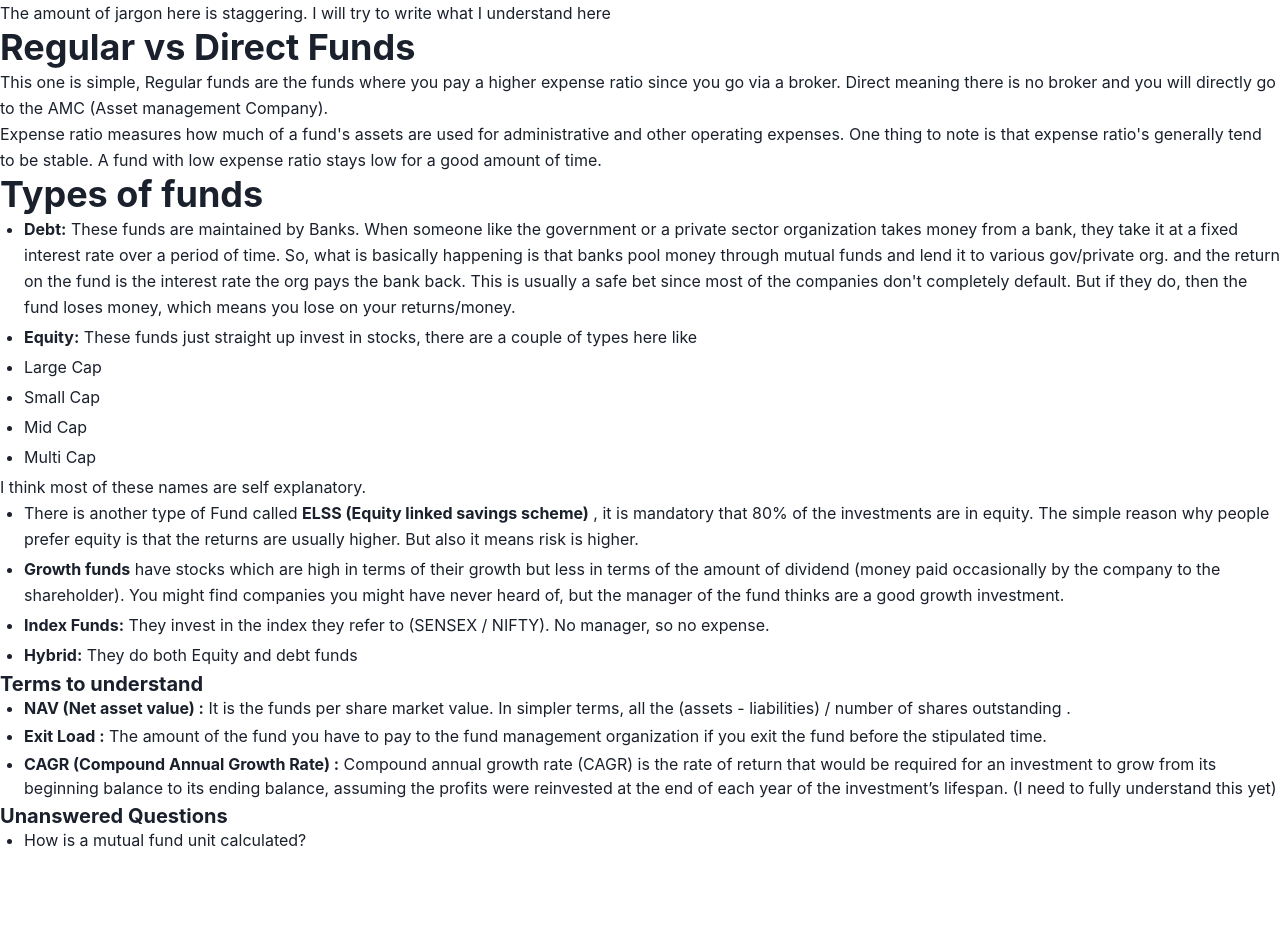
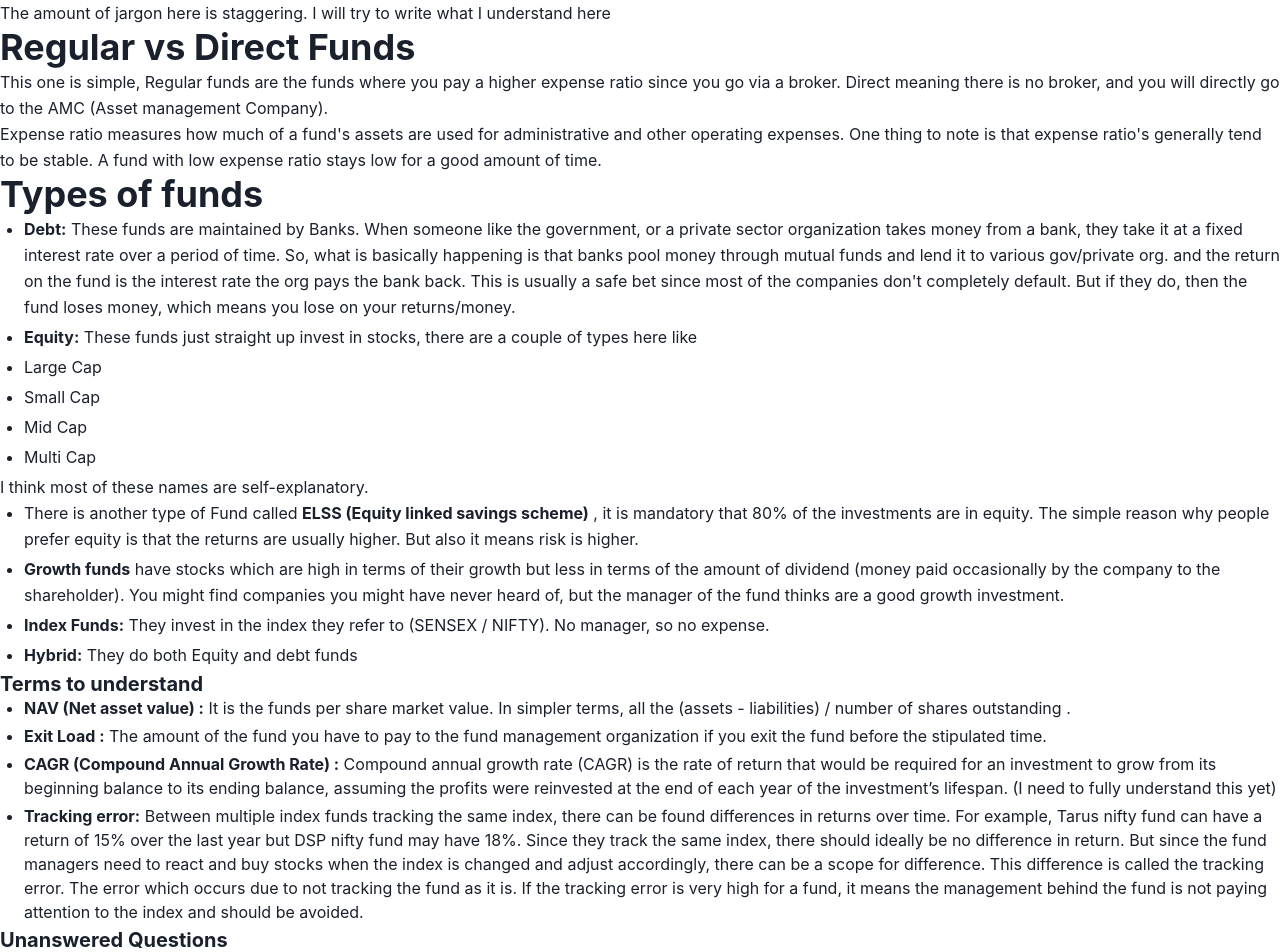
Before and after one commit to BharatKalluri/bharatkalluri.com, a Next.js app: page /posts/understanding-mutual-funds in a window 1280 px wide. Shown: the top 952 px of the page. Before the commit the page ends 856 px from the top, so only its background shows below. Built offline with nearby package versions, Linux system fonts and the light colour scheme.

Commit message:
added notes on tracking error in mutual funds

```diff
--- a/pages/posts/understanding-mutual-funds.mdx
+++ b/pages/posts/understanding-mutual-funds.mdx
@@ -10,7 +10,7 @@ The amount of jargon here is staggering. I will try to write what I understand h
 ## Regular vs Direct Funds
 
 This one is simple, Regular funds are the funds where you pay a higher expense ratio since you go via a broker. Direct
-meaning there is no broker and you will directly go to the AMC \(Asset management Company\).
+meaning there is no broker, and you will directly go to the AMC \(Asset management Company\).
 
 Expense ratio measures how much of a fund's assets are used for administrative and other operating expenses. One thing
 to note is that expense ratio's generally tend to be stable. A fund with low expense ratio stays low for a good amount
@@ -18,7 +18,7 @@ of time.
 
 ## Types of funds
 
--   **Debt:** These funds are maintained by Banks. When someone like the government or a private sector organization takes
+-   **Debt:** These funds are maintained by Banks. When someone like the government, or a private sector organization takes
     money from a bank, they take it at a fixed interest rate over a period of time. So, what is basically happening is
     that banks pool money through mutual funds and lend it to various gov/private org. and the return on the fund is the
     interest rate the org pays the bank back. This is usually a safe bet since most of the companies don't completely
@@ -30,7 +30,7 @@ of time.
 -   Mid Cap
 -   Multi Cap
 
-I think most of these names are self explanatory.
+I think most of these names are self-explanatory.
 
 -   There is another type of Fund called **ELSS \(Equity linked savings scheme\)** , it is mandatory that 80% of the
     investments are in equity. The simple reason why people prefer equity is that the returns are usually higher. But
@@ -51,6 +51,12 @@ I think most of these names are self explanatory.
 -   **CAGR \(Compound Annual Growth Rate\) :** Compound annual growth rate \(CAGR\) is the rate of return that would be
     required for an investment to grow from its beginning balance to its ending balance, assuming the profits were
     reinvested at the end of each year of the investment’s lifespan. \(I need to fully understand this yet\)
+-  **Tracking error:** Between multiple index funds tracking the same index, there can be found differences in returns
+    over time. For example, Tarus nifty fund can have a return of 15% over the last year but DSP nifty fund may have 18%.
+    Since they track the same index, there should ideally be no difference in return. But since the fund managers need to
+    react and buy stocks when the index is changed and adjust accordingly, there can be a scope for difference. This difference
+    is called the tracking error. The error which occurs due to not tracking the fund as it is. If the tracking error is
+    very high for a fund, it means the management behind the fund is not paying attention to the index and should be avoided.
 
 #### Unanswered Questions
 
```
